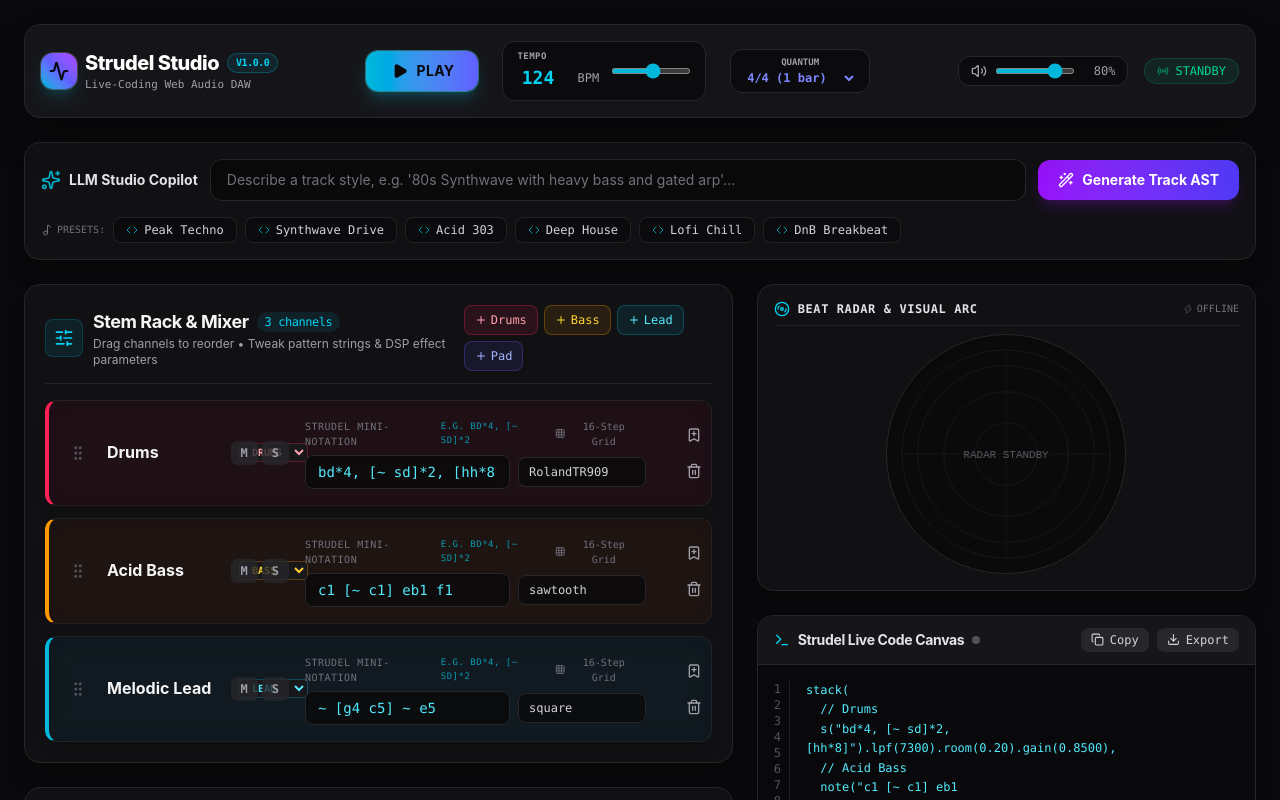
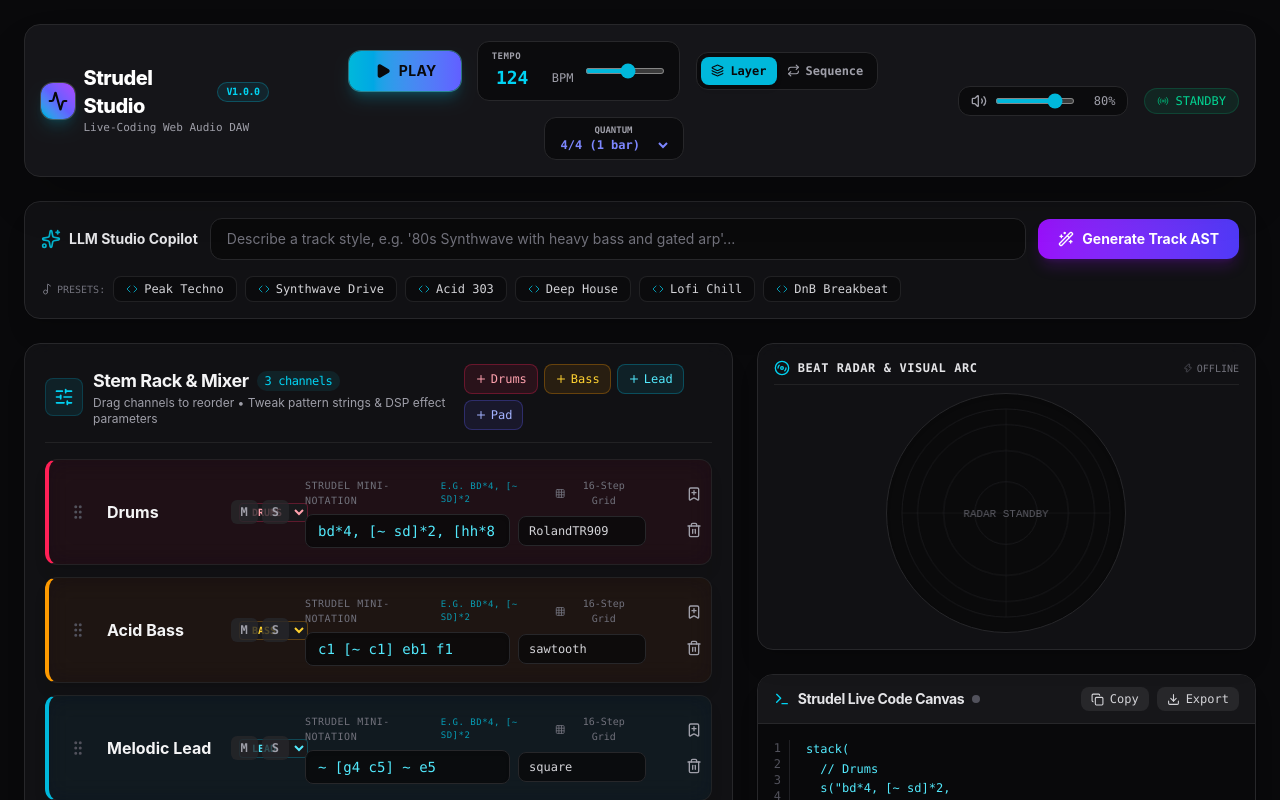
Before and after one commit to dkdev-io/beatcode, a React (Vite) app: page / in a window 1280 px wide. Shown: the top 800 px of the page. Built offline with nearby package versions, Linux system fonts and the light colour scheme.

Commit message:
feat(arrangement): add Sequence (cat) vs Layer (stack) arrangement mode switcher and stereo pan control

```diff
--- a/src/App.tsx
+++ b/src/App.tsx
@@ -13,7 +13,7 @@ export const App: React.FC = () => {
   useEffect(() => {
     const unsub = useStudioStore.subscribe((state) => {
       if (state.isPlaying) {
-        engine.syncState(state.stems, state.bpm, state.masterVolume, state.quantum);
+        engine.syncState(state.stems, state.bpm, state.masterVolume, state.arrangementMode);
       }
     });
 
--- a/src/components/GlobalControls/GlobalControls.tsx
+++ b/src/components/GlobalControls/GlobalControls.tsx
@@ -1,5 +1,5 @@
 import React from 'react';
-import { Play, Square, Activity, Radio, Volume2 } from 'lucide-react';
+import { Play, Square, Activity, Radio, Volume2, Layers, Repeat } from 'lucide-react';
 import { useStudioStore } from '../../store/useStudioStore';
 import { engine } from '../../lib/engine';
 
@@ -13,13 +13,15 @@ export const GlobalControls: React.FC = () => {
     togglePlay,
     masterVolume,
     setMasterVolume,
+    arrangementMode,
+    setArrangementMode,
     stems
   } = useStudioStore();
 
   const handlePlayToggle = async () => {
     if (!isPlaying) {
       await engine.init();
-      engine.syncState(stems, bpm, masterVolume, quantum);
+      engine.syncState(stems, bpm, masterVolume, arrangementMode);
     } else {
       engine.stop();
     }
@@ -46,8 +48,8 @@ export const GlobalControls: React.FC = () => {
         </div>
       </div>
 
-      {/* Center Controls: Play/Stop & BPM */}
-      <div className="flex items-center gap-6">
+      {/* Center Controls: Play/Stop, BPM, Mode */}
+      <div className="flex items-center gap-4 flex-wrap justify-center">
         {/* Play/Stop Toggle */}
         <button
           onClick={handlePlayToggle}
@@ -94,6 +96,32 @@ export const GlobalControls: React.FC = () => {
           />
         </div>
 
+        {/* Mode Selector: Parallel (Stack) vs Sequential (Cat) */}
+        <div className="flex items-center bg-zinc-950/80 p-1 rounded-xl border border-zinc-800">
+          <button
+            onClick={() => setArrangementMode('stack')}
+            className={`px-2.5 py-1.5 rounded-lg text-xs font-mono font-bold flex items-center gap-1.5 transition-all ${
+              arrangementMode === 'stack'
+                ? 'bg-cyan-500 text-zinc-950 shadow-md'
+                : 'text-zinc-400 hover:text-zinc-200'
+            }`}
+            title="Parallel Layering Mode (All cards play simultaneously)"
+          >
+            <Layers size={13} /> Layer
+          </button>
+          <button
+            onClick={() => setArrangementMode('cat')}
+            className={`px-2.5 py-1.5 rounded-lg text-xs font-mono font-bold flex items-center gap-1.5 transition-all ${
+              arrangementMode === 'cat'
+                ? 'bg-purple-500 text-white shadow-md'
+                : 'text-zinc-400 hover:text-zinc-200'
+            }`}
+            title="Sequential Timeline Mode (Cards play sequentially in order)"
+          >
+            <Repeat size={13} /> Sequence
+          </button>
+        </div>
+
         {/* Quantum Boundary */}
         <div className="hidden lg:flex flex-col items-center bg-zinc-950/80 px-3 py-1.5 rounded-xl border border-zinc-800">
           <span className="text-[9px] uppercase font-mono text-zinc-400 font-semibold">Quantum</span>
--- a/src/lib/engine.ts
+++ b/src/lib/engine.ts
@@ -1,5 +1,5 @@
 import { evaluate, initStrudel, initAudioOnFirstClick, getAudioContext } from '@strudel/web';
-import type { StemChannel } from '../store/useStudioStore';
+import type { StemChannel, ArrangementMode } from '../store/useStudioStore';
 
 class StrudelEngine {
   private isInitialized = false;
@@ -49,11 +49,16 @@ class StrudelEngine {
     return dataArray;
   }
 
-  public compileASTToCode(stems: StemChannel[], bpm: number, masterVolume: number = 0.8): string {
+  public compileASTToCode(
+    stems: StemChannel[],
+    bpm: number,
+    masterVolume: number = 0.8,
+    arrangementMode: ArrangementMode = 'stack'
+  ): string {
     // Solo logic: If any stem has solo: true, only active solo stems play
     const hasSolo = stems.some((s) => s.solo);
     const activeStems = stems.filter((s) => {
-      if (s.volume <= 0.001) return false; // Exclude muted / 0% volume channels
+      if (s.volume <= 0.001) return false;
       if (hasSolo) return s.solo && !s.muted;
       return !s.muted;
     });
@@ -84,20 +89,25 @@ class StrudelEngine {
         if (fx.type === 'gain') code += `.gain(${Math.max(0.0001, fx.value).toFixed(4)})`;
       });
 
+      if (typeof stem.pan === 'number') {
+        code += `.pan(${stem.pan.toFixed(2)})`;
+      }
+
       const safeGain = Math.max(0.0001, stem.volume).toFixed(4);
       code += `.gain(${safeGain})`;
       return `  // ${stem.name}\n  ${code}`;
     });
 
+    const combiner = arrangementMode === 'cat' ? 'cat' : 'stack';
     const safeMaster = Math.max(0.0001, masterVolume).toFixed(4);
-    return `stack(\n${stemCodes.join(',\n')}\n).cpm(${bpm}).gain(${safeMaster})`;
+    return `${combiner}(\n${stemCodes.join(',\n')}\n).cpm(${bpm}).gain(${safeMaster})`;
   }
 
   public async syncState(
     stems: StemChannel[],
     bpm: number,
     masterVolume: number = 0.8,
-    _quantum: number = 4
+    arrangementMode: ArrangementMode = 'stack'
   ) {
     if (!this.isInitialized) {
       await this.init();
@@ -110,7 +120,7 @@ class StrudelEngine {
       }
     } catch (_) {}
 
-    const code = this.compileASTToCode(stems, bpm, masterVolume);
+    const code = this.compileASTToCode(stems, bpm, masterVolume, arrangementMode);
 
     try {
       evaluate(code);
--- a/src/store/useStudioStore.ts
+++ b/src/store/useStudioStore.ts
@@ -2,6 +2,7 @@ import { create } from 'zustand';
 import { subscribeWithSelector } from 'zustand/middleware';
 
 export type SoundCategory = 'drums' | 'bass' | 'lead' | 'pad' | 'fx';
+export type ArrangementMode = 'stack' | 'cat';
 
 export interface StemEffect {
   id: string;
@@ -16,6 +17,7 @@ export interface StemChannel {
   muted: boolean;
   solo: boolean;
   volume: number; // 0.0 to 1.0
+  pan?: number; // 0.0 (left) to 1.0 (right), default 0.5
   bank?: string;
   pattern: string; // Strudel mini-notation
   effects: StemEffect[];
@@ -32,12 +34,14 @@ export interface StudioState {
   quantum: number;
   isPlaying: boolean;
   masterVolume: number;
+  arrangementMode: ArrangementMode;
   stems: StemChannel[];
   savedPalette: StemChannel[];
 
   setBpm: (bpm: number) => void;
   setQuantum: (quantum: number) => void;
   setMasterVolume: (vol: number) => void;
+  setArrangementMode: (mode: ArrangementMode) => void;
   setPlaying: (isPlaying: boolean) => void;
   togglePlay: () => void;
   addStem: (stem: Omit<StemChannel, 'id'>) => void;
@@ -63,6 +67,7 @@ const DEFAULT_STEMS: StemChannel[] = [
     muted: false,
     solo: false,
     volume: 0.85,
+    pan: 0.5,
     bank: 'RolandTR909',
     pattern: 'bd*4, [~ sd]*2, [hh*8]',
     effects: [
@@ -77,6 +82,7 @@ const DEFAULT_STEMS: StemChannel[] = [
     muted: false,
     solo: false,
     volume: 0.75,
+    pan: 0.4,
     bank: 'sawtooth',
     pattern: 'c1 [~ c1] eb1 f1',
     effects: [
@@ -91,6 +97,7 @@ const DEFAULT_STEMS: StemChannel[] = [
     muted: false,
     solo: false,
     volume: 0.6,
+    pan: 0.6,
     bank: 'square',
     pattern: '~ [g4 c5] ~ e5',
     effects: [
@@ -106,12 +113,14 @@ export const useStudioStore = create<StudioState>()(
     quantum: 4,
     isPlaying: false,
     masterVolume: 0.8,
+    arrangementMode: 'stack',
     stems: DEFAULT_STEMS,
     savedPalette: [],
 
     setBpm: (bpm) => set({ bpm: Math.max(40, Math.min(240, bpm)) }),
     setQuantum: (quantum) => set({ quantum }),
     setMasterVolume: (masterVolume) => set({ masterVolume }),
+    setArrangementMode: (arrangementMode) => set({ arrangementMode }),
     setPlaying: (isPlaying) => set({ isPlaying }),
     togglePlay: () => set((state) => ({ isPlaying: !state.isPlaying })),
 
```
